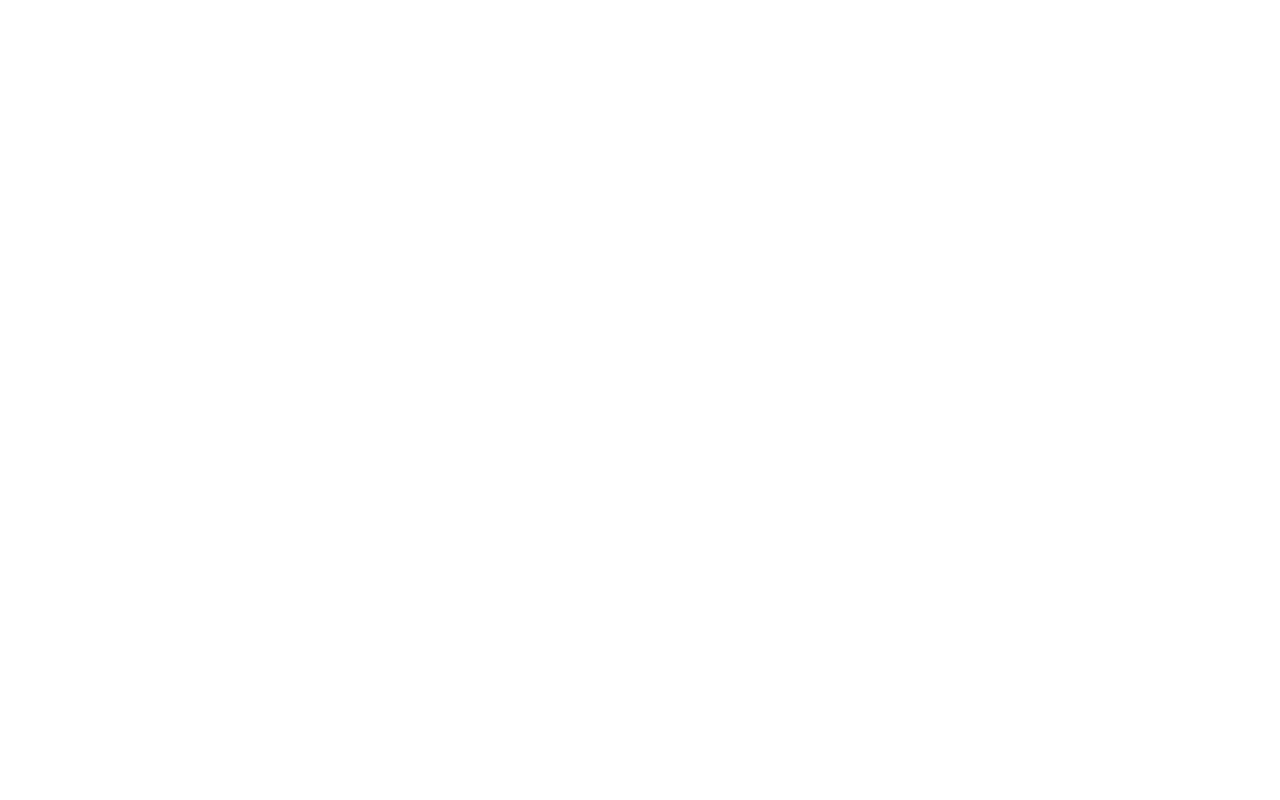
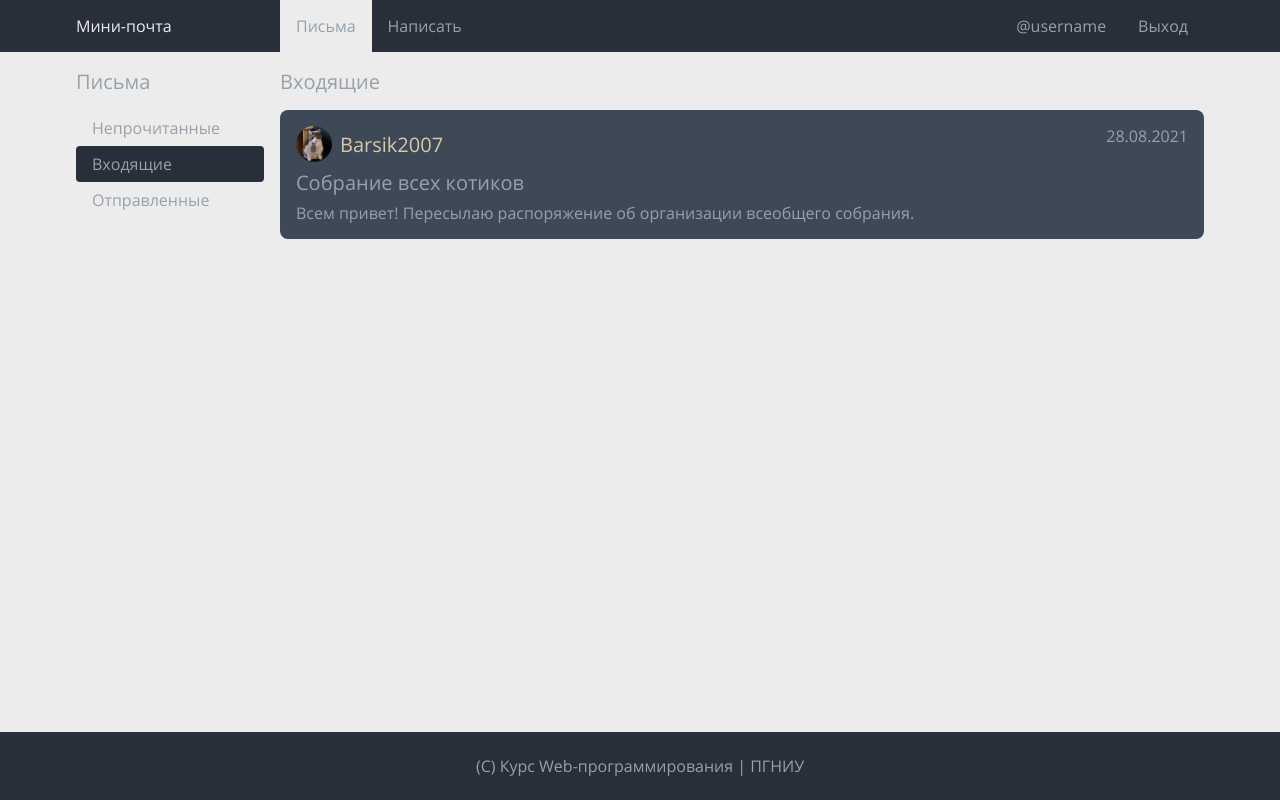
Before and after one commit to Fleynaro/web-development-lab-1, a website: page solution/index.html in a window 1280 px wide. Drawn offline with Linux system fonts and the light colour scheme.

Commit message:
almost made

```diff
--- a/solution/index.html
+++ b/solution/index.html
@@ -3,12 +3,69 @@
   <head>
     <meta charset="UTF-8" />
     <meta name="viewport" content="width=device-width, initial-scale=1" />
+    <meta http-equiv="refresh" content="100000" >
     <title>Мини-почта</title>
     <link rel="stylesheet" href="styles/normalize.css" />
     <link rel="stylesheet" href="styles/index.css" />
   </head>
 
   <body>
-    <!-- Место решения -->
+    <div class="page">
+      <header class="page__header">
+        <nav class="nav-panel container">
+          <h1 class="nav-panel__logo col">Мини-почта</h1>
+
+          <div class="nav-panel__menus">
+            <ul class="top-menu unstyled-list">
+              <li class="top-menu__item top-menu__item_active"><a>Письма</a></li>
+              <li class="top-menu__item"><a>Написать</a></li>
+            </ul>
+
+            <ul class="top-menu unstyled-list" style="margin-left: auto;">
+              <li class="top-menu__item"> <a>@username</a> </li>
+              <li class="top-menu__item"> <a>Выход</a></li>
+            </ul>
+          </div>
+        </nav>
+      </header>
+
+      <main class="page__base">
+        <div class="main container">
+          <nav class="main_sidebar col">
+            <h2 class="main__header">Письма</h2>
+            <ul class="left-menu unstyled-list">
+              <li class="left-menu__item"><a>Непрочитанные</a></li>
+              <li class="left-menu__item left-menu__item_active"><a>Входящие</a></li>
+              <li class="left-menu__item"><a>Отправленные</a></li>
+            </ul>
+          </nav>
+
+          <div class="main__content">
+            <h2 class="main__header">Входящие</h2>
+            <ul class="message-list unstyled-list">
+              <li class="message-list__item">
+                <article class="message">
+                  <p class="message__header">
+                    <span class="message__user">
+                      <img class="message__avatar" src="images/avatar-1.png" alt="avatar"/>
+                      Barsik2007
+                    </span>
+                    <time class="message__date" datetime="28.08.2021">28.08.2021</time>
+                  </p>
+                  <p class="message__subject">Собрание всех котиков</p>
+                  <p class="message__text">Всем привет! Пересылаю распоряжение об организации всеобщего собрания.</p>
+                </article>
+              </li>
+            </ul>
+          </div>
+        </div>
+      </main>
+
+      <footer class="page__footer">
+        <div class="container">
+          (C) Курс Web-программирования | ПГНИУ
+        </div>
+      </footer>
+    </div>
   </body>
 </html>
--- a/solution/styles/index.css
+++ b/solution/styles/index.css
@@ -1 +1,180 @@
 @import "_fonts.css";
+
+:root {
+   --font-family: 'Open Sans', sans-serif;
+
+   --line-spacing: 1.25;
+
+    /* Font sizes */
+   --main-font-size: 16px;
+   --large-font-size: 20px;
+
+   /* Colors */
+   --gray-color: #96A1AB;
+   --dark-color: #282E3A;
+   --light-gray-color: #ECECEC;
+   --blue-gray-color: #3D4957;
+   --beige-color: #DBC7A6;
+
+   --max-main-size: 1128px;
+
+   --col-width: 188px;
+
+    /* Indentations */
+    --basic-indent: 16px;
+    --large-indent: 24px;
+    --small-indent: 8px;
+
+    /* Frame rounding radius */
+    --main-rounding: 8px;
+    --small-rounding: 4px;
+
+    --avatar-size: 36px;
+}
+
+* {
+    box-sizing: border-box;
+}
+
+body {
+    margin: 0;
+    color: var(--gray-color);
+    font-family: var(--font-family);
+    font-size: var(--main-font-size);
+    line-height: var(--line-spacing);
+}
+
+.unstyled-list {
+    list-style: none;
+    margin: 0;
+    padding: 0;
+}
+
+.container {
+    width: var(--max-main-size);
+    margin: 0 auto;
+}
+
+.page {
+    display: flex;
+    flex-direction: column;
+    height: 100vh;
+}
+
+.page__header {
+    padding: var(--basic-indent) 0;
+    background-color: var(--dark-color);
+}
+
+.page__base {
+    flex-grow: 1;
+    background-color: var(--light-gray-color);
+}
+
+.page__footer {
+    padding: var(--large-indent) 0;
+    background-color: var(--dark-color);
+    text-align: center;
+}
+
+.nav-panel {
+    display: flex;
+}
+
+.nav-panel__logo {
+    font-size: var(--main-font-size);
+    font-weight: normal;
+    color: var(--light-gray-color);
+    margin: 0 var(--basic-indent) 0 0;
+}
+
+.nav-panel__menus {
+    display: flex;
+    flex-direction: row;
+    justify-content: space-between;
+    flex-grow: 1;
+}
+
+.top-menu {
+    display: flex;
+}
+
+.top-menu__item {
+    padding: var(--basic-indent);
+    margin: calc(var(--basic-indent) * -1) 0;
+}
+
+.top-menu__item_active {
+    background-color: var(--light-gray-color);
+}
+
+.left-menu {
+    display: flex;
+    flex-direction: column;
+}
+
+.left-menu__item {
+    padding: var(--small-indent) var(--basic-indent);
+    border-radius: var(--small-rounding);
+}
+
+.left-menu__item_active {
+    background-color: var(--dark-color);
+}
+
+.col {
+    width: var(--col-width);
+}
+
+.main {
+    display: flex;
+}
+
+.main__content {
+    margin-left: var(--basic-indent);
+    flex-grow: 1;
+}
+
+.main__header {
+    font-size: var(--large-font-size);
+    font-weight: normal;
+    color: var(--gray-color);
+}
+
+.message {
+    display: flex;
+    flex-direction: column;
+    padding: var(--basic-indent);
+    border-radius: var(--main-rounding);
+    background-color: var(--blue-gray-color);
+}
+
+.message__header {
+    display: flex;
+    justify-content: space-between;
+    margin: 0;
+}
+
+.message__user {
+    display: flex;
+    align-items: center;
+    font-size: var(--large-font-size);
+    color: var(--beige-color);
+}
+
+.message__avatar {
+    width: var(--avatar-size);
+    height: var(--avatar-size);
+    object-fit: cover;
+    border-radius: 50%;
+    margin-right: var(--small-indent);
+}
+
+.message__subject {
+    margin: var(--small-indent) 0;
+    font-size: var(--large-font-size);
+}
+
+.message__text {
+    margin: 0;
+}
```
